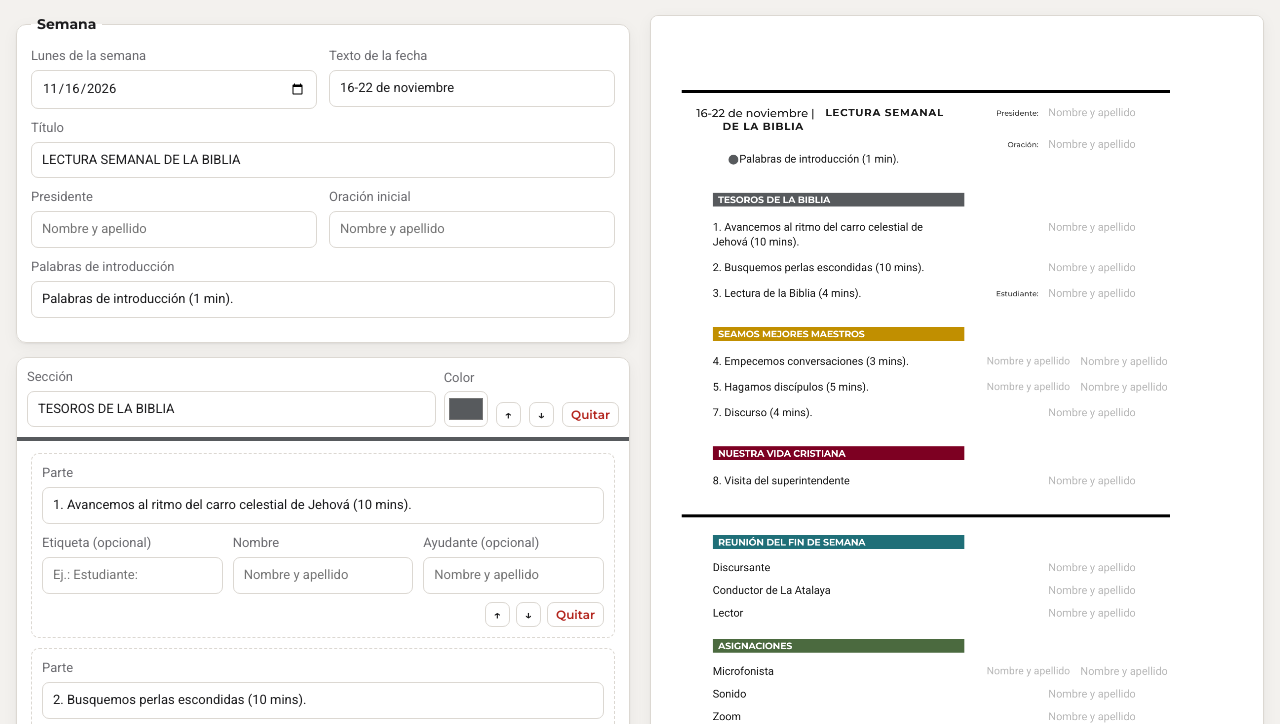
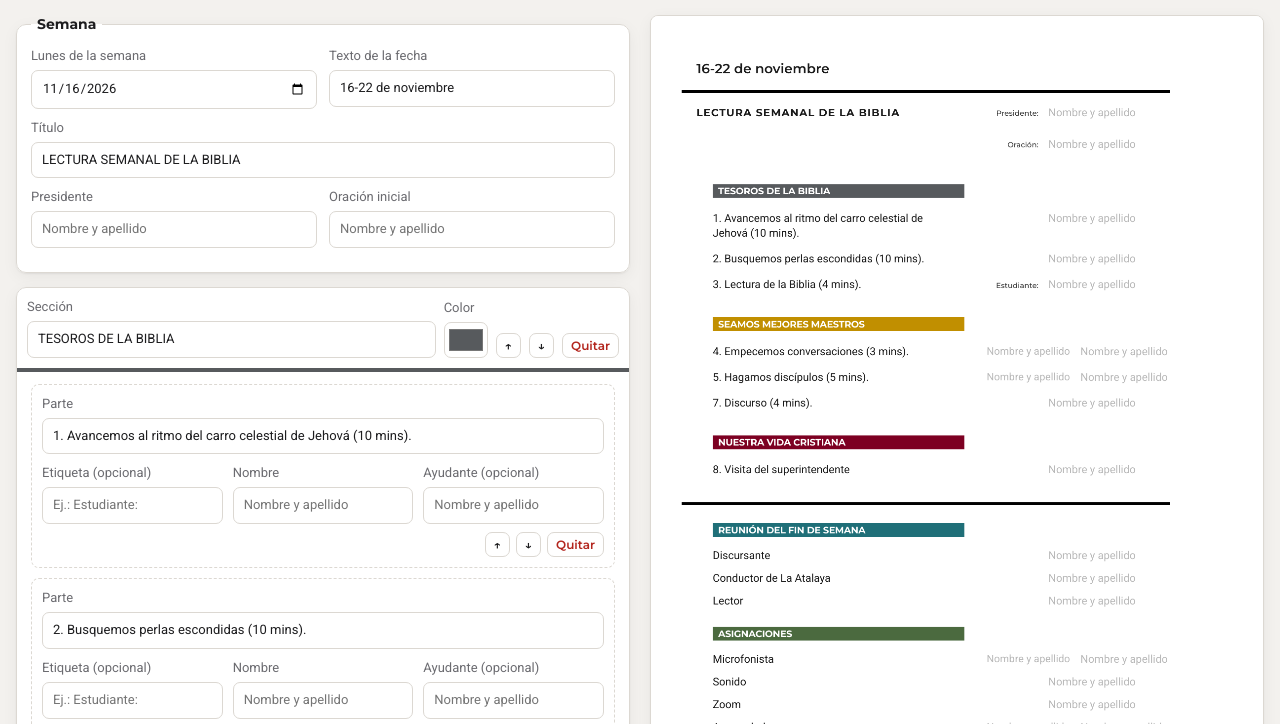
Before and after one commit to NataPeralta/WebDataHarvester, a plain HTML site: page docs/index.html in a window 1280 px wide. Shown: the part 60-784 px from the top of the page. Drawn offline with Linux system fonts and the light colour scheme.

Commit message:
Quitar palabras de introducción y mover la fecha sobre el primer divisor
Co-Authored-By: Claude Sonnet 5.5 <noreply@anthropic.com>
Claude-Session: https://claude.ai/code/session_01US1iSZwd5mo4CS7wofAkuw

```diff
--- a/docs/app.js
+++ b/docs/app.js
@@ -18,7 +18,6 @@ const MODELO = {
   titulo: 'LECTURA SEMANAL DE LA BIBLIA',
   presidente: '',
   oracionInicio: '',
-  introduccion: 'Palabras de introducción (1 min).',
   secciones: [
     {
       titulo: 'TESOROS DE LA BIBLIA', color: '#575a5d',
@@ -330,7 +329,7 @@ $('#planilla').addEventListener('change', (e) => {
 
 const W = 1240;
 const LINEA_SUP = 150;
-const LINEA_INF_BASE = 1010;
+const LINEA_INF_BASE = 985;
 const MARGEN_INF = 278;
 const X_TEXTO = 125;
 const ANCHO_TEXTO = 480;
@@ -353,7 +352,7 @@ const NOMBRE_GENERICO = 'Nombre y apellido';
 let modoVista = true;
 
 const F = {
-  fecha: '500 23px Montserrat',
+  fecha: '600 27px Montserrat',
   titulo: '700 21px Montserrat',
   etiqueta: '500 15px Montserrat',
   barra: '700 19px Montserrat',
@@ -362,7 +361,7 @@ const F = {
 };
 
 const fuentesListas = Promise.all([
-  '500 23px Montserrat', '700 21px Montserrat', '500 15px Montserrat', '400 22px Roboto',
+  '600 27px Montserrat', '700 21px Montserrat', '500 15px Montserrat', '400 22px Roboto',
 ].map((f) => document.fonts.load(f))).catch(() => {});
 
 function partirLineas(ctx, texto, anchoPrimera, anchoResto = anchoPrimera) {
@@ -403,17 +402,14 @@ function componer(ctx, s, dibujar) {
 
   // Encabezado
   const yHead = LINEA_SUP + 47;
-  ctx.font = F.fecha;
-  const fechaTxt = s.fecha ? `${s.fecha} |` : '';
-  const anchoFecha = fechaTxt ? ctx.measureText(fechaTxt).width + 22 : 0;
+  const xTitulo = 92;
   ctx.font = F.titulo;
   letterSpacing(ctx, '1.5px');
-  const xTitulo = 92 + anchoFecha;
-  const lineasTitulo = partirLineas(ctx, s.titulo, 630 - xTitulo, 630 - 145);
+  const lineasTitulo = partirLineas(ctx, s.titulo, 630 - xTitulo);
   letterSpacing(ctx, '0px');
   const yOracionIni = yHead + 64;
-  const yIntro = Math.max(yOracionIni + 30, yHead + (lineasTitulo.length - 1) * 28 + 50);
-  const altoEncabezado = yIntro + 15 - LINEA_SUP;
+  const yFinEnc = Math.max(yOracionIni, yHead + (lineasTitulo.length - 1) * 28) + 30;
+  const altoEncabezado = yFinEnc - LINEA_SUP;
 
   // Medir filas
   ctx.font = F.texto;
@@ -466,21 +462,19 @@ function componer(ctx, s, dibujar) {
   // Encabezado izquierda
   ctx.fillStyle = '#1a1a1a';
   ctx.textAlign = 'left';
-  if (fechaTxt) { ctx.font = F.fecha; ctx.fillText(fechaTxt, 92, yHead + 1); }
+  // La fecha va arriba del primer divisor.
+  if (s.fecha) { ctx.font = F.fecha; ctx.fillText(s.fecha, xTitulo, LINEA_SUP - 42); }
   ctx.font = F.titulo;
   letterSpacing(ctx, '1.5px');
-  lineasTitulo.forEach((l, i) => ctx.fillText(l, i === 0 ? xTitulo : 145, yHead + i * 28));
+  lineasTitulo.forEach((l, i) => ctx.fillText(l, xTitulo, yHead + i * 28));
   letterSpacing(ctx, '0px');
 
   // Encabezado derecha
   etiquetaNombre(ctx, 'Presidente:', s.presidente, yHead);
   etiquetaNombre(ctx, 'Oración:', s.oracionInicio, yOracionIni);
 
-  // Introducción
-  vineta(ctx, '#575a5d', s.introduccion, yIntro);
-
   // Secciones
-  let y = yIntro + 15;
+  let y = yFinEnc;
   for (const sec of secciones) {
     y += G;
     dibujarBarra(ctx, sec, y);
@@ -555,18 +549,6 @@ function etiquetaNombre(ctx, etiq, nombre, y) {
   textoAjustado(ctx, txt, X_NOMBRE, y, W - X_NOMBRE - 30);
 }
 
-function vineta(ctx, color, texto, y) {
-  if (!texto) return;
-  ctx.fillStyle = color;
-  ctx.beginPath();
-  ctx.arc(167, y, 10, 0, Math.PI * 2);
-  ctx.fill();
-  ctx.fillStyle = '#1a1a1a';
-  ctx.font = F.texto;
-  ctx.textAlign = 'left';
-  ctx.fillText(texto, 179, y);
-}
-
 async function dibujar() {
   await fuentesListas;
   const canvas = $('#lienzo');
--- a/docs/index.html
+++ b/docs/index.html
@@ -44,9 +44,6 @@
               <input type="text" data-path="oracionInicio" list="nombres" class="nombre" placeholder="Nombre y apellido">
             </label>
           </div>
-          <label>Palabras de introducción
-            <input type="text" data-path="introduccion">
-          </label>
         </fieldset>
 
         <div id="secciones"></div>
@@ -68,7 +65,7 @@
 
     <section class="panel preview-panel" aria-label="Vista previa">
       <div class="preview-sticky">
-        <canvas id="lienzo" width="1240" height="1288"></canvas>
+        <canvas id="lienzo" width="1240" height="1263"></canvas>
       </div>
     </section>
   </main>
```
Also changed, not shown: DOCUMENTACION.md (+1 -1 lines).
